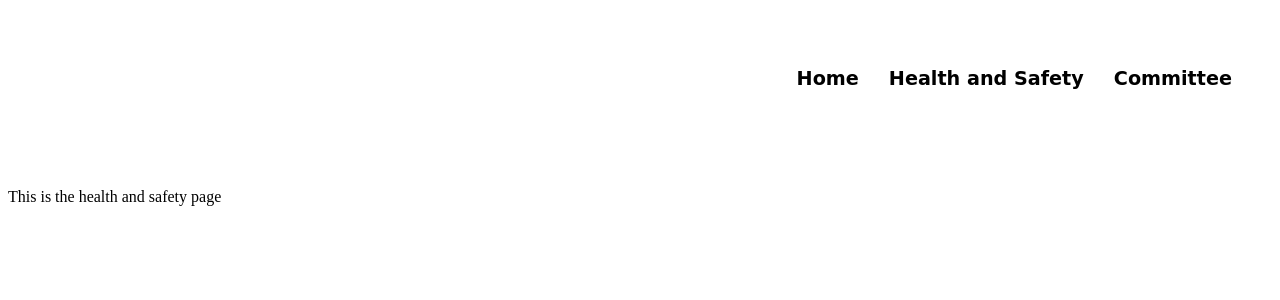
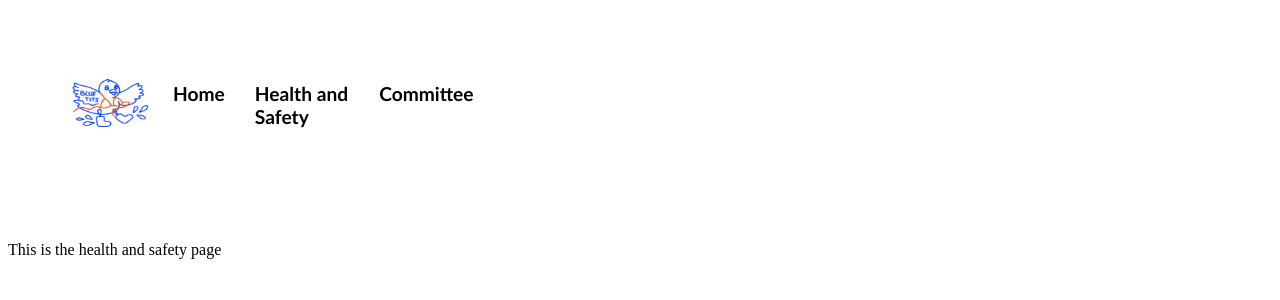
Before and after one commit to lbdos32/web_tech_cw, a Flask app: template templates/healthAndSafety.html in a window 1280 px wide. Shown: the top 300 px of the page. Run offline with Flask 3, Linux system fonts and the light colour scheme; the template is opened without the code that fills it, so the values that code supplies are empty.

Commit message:
Added nav bar to all pages and temporary image to committee.html

```diff
--- a/static/navBar.css
+++ b/static/navBar.css
@@ -4,18 +4,18 @@
     justify-content: space-between;
     align-items: center;
     padding: 20px 40px;
-    width: 100%;
+    width: 40%;
     box-sizing: border-box;
     margin-bottom: 40px;
     color: white;
-    font-family: Comic Sans MS;
+    font-family: Calibri;
     position: relative;
     z-index: 10;
 }
 
 .logo {
-    width: 100px;
-    height: 100px;
+    width: 125px;
+    height: 150px;
 }
 
 .nav-links {
--- a/templates/committee.html
+++ b/templates/committee.html
@@ -6,8 +6,9 @@
     <title>Meet the Committee</title>
 </head>
 <div class="navbar">
-    <div class="logo" onclick="window.location.href='index.html'">Navigation Bar</div>
-    <ul class="nav-links">
+    <div onclick="window.location.href='/'">
+        <img src="{{ url_for('static', filename='blueTitsBird.jpg') }}" class="logo">
+    </div>    <ul class="nav-links">
         <li><a href="/">Home</a></li>
         <li><a href="/healthAndSafety">Health and Safety</a></li>
         <li><a href="/committee">Committee</a></li>
--- a/templates/healthAndSafety.html
+++ b/templates/healthAndSafety.html
@@ -7,8 +7,9 @@
 </head>
 <body>
 <div class="navbar">
-    <div class="logo" onclick="window.location.href='index.html'">Navigation Bar</div>
-    <ul class="nav-links">
+    <div onclick="window.location.href='/'">
+        <img src="{{ url_for('static', filename='blueTitsBird.jpg') }}" class="logo">
+    </div>    <ul class="nav-links">
         <li><a href="/">Home</a></li>
         <li><a href="/healthAndSafety">Health and Safety</a></li>
         <li><a href="/committee">Committee</a></li>
--- a/templates/index.html
+++ b/templates/index.html
@@ -10,7 +10,6 @@
     <div onclick="window.location.href='/'">
         <img src="{{ url_for('static', filename='blueTitsBird.jpg') }}" class="logo">
     </div>
-
     <ul class="nav-links">
         <li><a href="/">Home</a></li>
         <li><a href="/healthAndSafety">Health and Safety</a></li>
```
